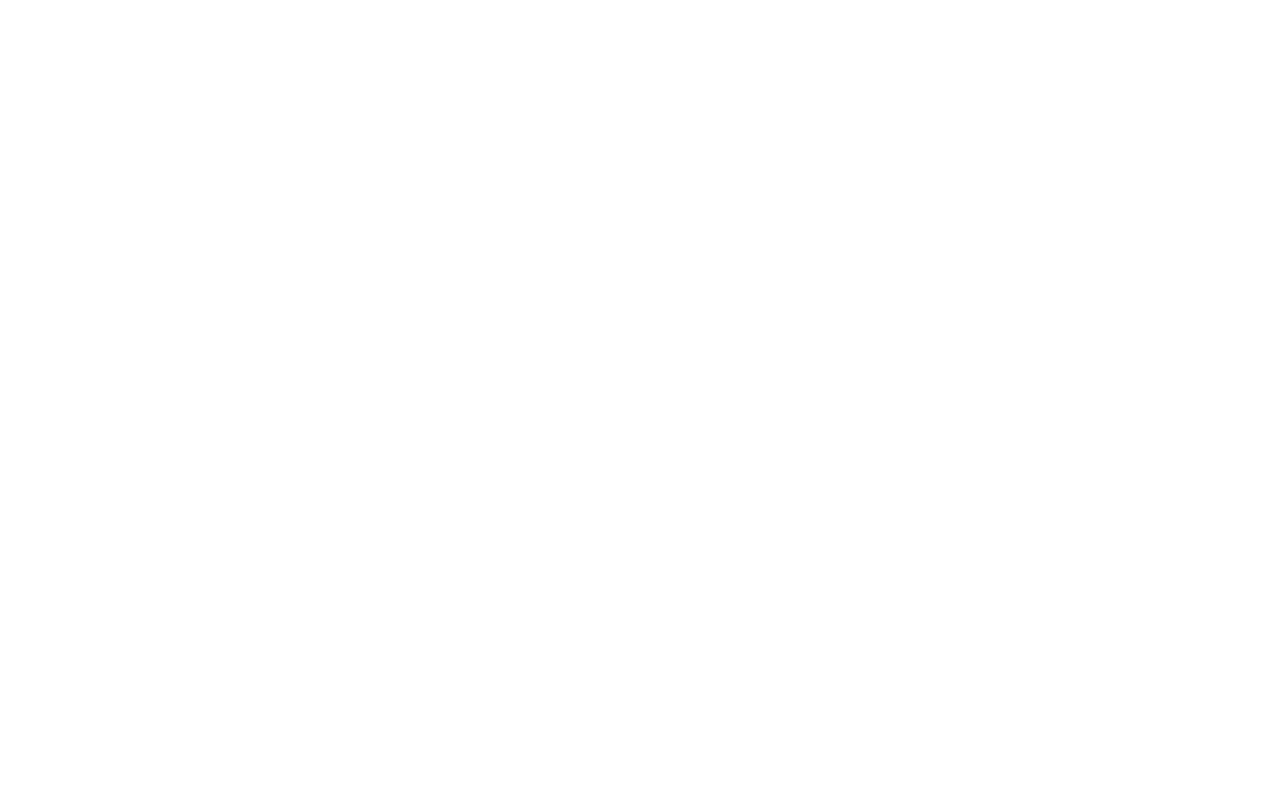
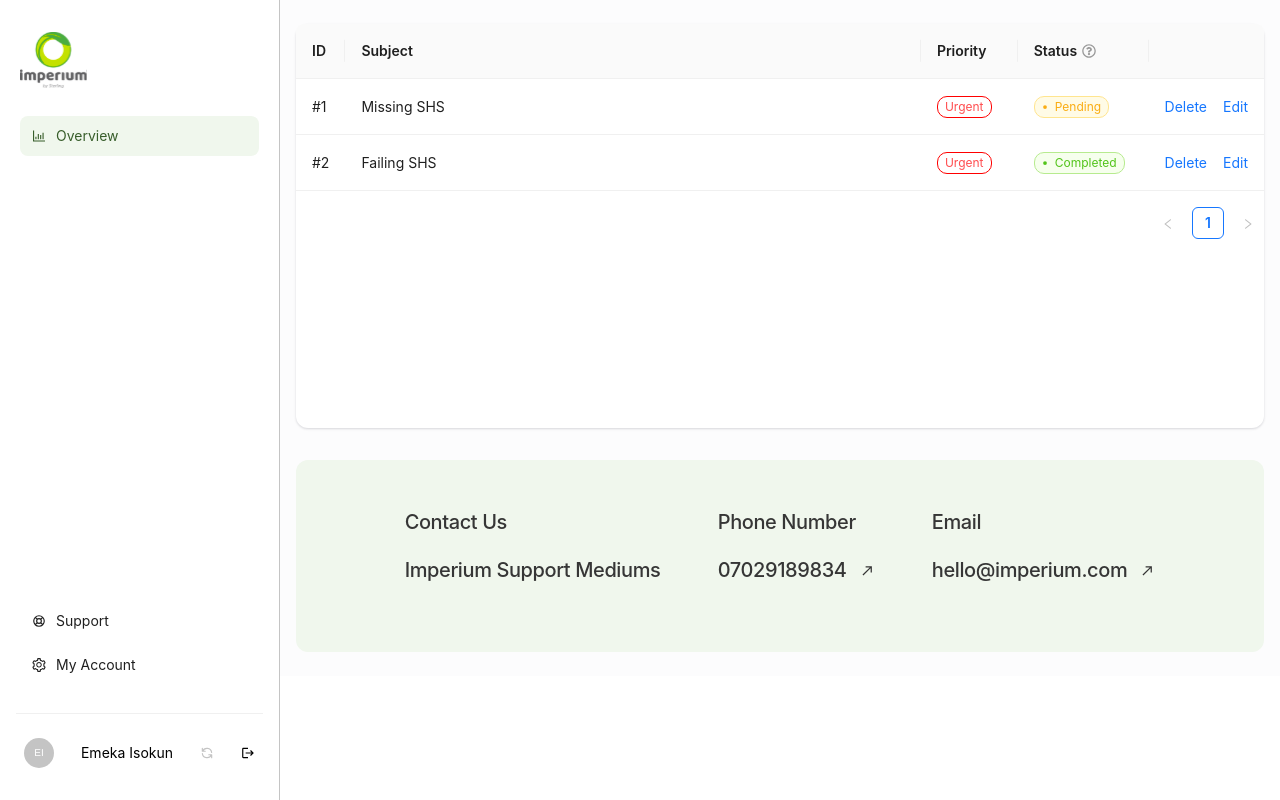
Before and after one commit to WYRE-ENERGIES/imperium-frontend, a React (Create React App) app: page /support in a window 1280 px wide. Before the commit this address had no page. Built offline with nearby package versions, Linux system fonts and the light colour scheme.

Commit message:
design support cards

```diff
--- a/src/App.js
+++ b/src/App.js
@@ -5,6 +5,7 @@
 import { BrowserRouter as Router, Route, Routes } from 'react-router-dom'
 
 import Overview from './pages/Customer/Overview/Overview'
+import { Support } from './pages/Customer/Support/Support'
 
 function App() {
   return (
@@ -12,6 +13,7 @@
       <Suspense fallback="loading">
         <Routes>
           <Route path="/" element={<Overview />} />
+          <Route path="/support" element={<Support />} />
         </Routes>
       </Suspense>
     </Router>
--- a/src/components/Layout/PageLayout.jsx
+++ b/src/components/Layout/PageLayout.jsx
@@ -1,6 +1,6 @@
 import { Layout, theme } from 'antd'
+
 import React from 'react'
-
 import Sidebar from '../SideBar/Sidebar'
 
 const { Content } = Layout
@@ -17,6 +17,7 @@
         className="site-layout"
         style={{
           marginLeft: 280,
+          backgroundColor: '#FCFCFD',
         }}
       >
         <Content
--- a/src/components/SideBar/Sidebar.jsx
+++ b/src/components/SideBar/Sidebar.jsx
@@ -25,7 +25,7 @@
 )
 
 const bottomItems = [
-  { icon: HiOutlineSupport, title: 'Support', linkTo: '#' },
+  { icon: HiOutlineSupport, title: 'Support', linkTo: '/support' },
   { icon: SettingOutlined, title: 'My Account', linkTo: '#' },
 ].map((item, index) => (
   <Item
--- a/src/index.css
+++ b/src/index.css
@@ -1,3 +1,5 @@
+/* @import url('https://fonts.googleapis.com/css2?family=Baloo+2:wght@400;500;600;700;800&display=swap'); */
+
 body {
   margin: 0;
   font-family: -apple-system, BlinkMacSystemFont, 'Segoe UI', 'Roboto', 'Oxygen',
--- a/src/pages/Customer/Overview/Overview.jsx
+++ b/src/pages/Customer/Overview/Overview.jsx
@@ -1,6 +1,5 @@
 import { theme } from 'antd'
-import React, { useState } from 'react'
-import Swal from 'sweetalert2'
+import React from 'react'
 
 import PageLayout from '../../../components/Layout/PageLayout'
 import InstructionModal from './InstructionModal/InstructionModal'
--- /dev/null
+++ b/src/pages/Customer/Support/Support.jsx
@@ -0,0 +1,42 @@
+import { MdNorthEast } from 'react-icons/md'
+import PageLayout from '../../../components/Layout/PageLayout'
+import React from 'react'
+import TicketTable from './TicketTable/TicketTable'
+import classes from './Support.module.scss'
+
+const data = [
+  { title: 'Contact Us', description: 'Imperium Support Mediums', icon: false },
+  { title: 'Phone Number', description: '07029189834', icon: true },
+  { title: 'Email', description: 'hello@imperium.com', icon: true },
+]
+const InnerCard = ({ title, description, icon }) => (
+  <div className={classes.Support__innerSection}>
+    <p>{title}</p>
+    <p className={classes.Support__p}>
+      {description}
+      {icon && <MdNorthEast style={{ marginLeft: 13 }} size={15} />}
+    </p>
+  </div>
+)
+
+export const Support = () => {
+  return (
+    <PageLayout>
+      <div className={classes.Support} style={{ backgroundColor: '#FCFCFD' }}>
+        <section className={classes.Support__topSection}>
+          <TicketTable />
+        </section>
+        <section className={classes.Support__bottomSection}>
+          {data.map((item, index) => (
+            <InnerCard
+              key={`${item.title} ${index}`}
+              title={item.title}
+              description={item.description}
+              icon={item.icon}
+            />
+          ))}
+        </section>
+      </div>
+    </PageLayout>
+  )
+}
--- /dev/null
+++ b/src/pages/Customer/Support/Support.module.scss
@@ -0,0 +1,42 @@
+.Support {
+  &__topSection {
+    box-sizing: border-box;
+    display: flex;
+    flex-direction: column;
+    align-items: flex-start;
+    padding: 0px;
+    min-height: 404px;
+    background: #ffffff;
+    box-shadow: 0px 1px 3px rgba(16, 24, 40, 0.1),
+      0px 1px 2px rgba(16, 24, 40, 0.06);
+    border-radius: 12px;
+    margin-bottom: 32px;
+  }
+
+  &__bottomSection {
+    display: flex;
+    flex-direction: row;
+    align-items: center;
+    justify-content: space-around;
+    padding: 60px 80px;
+    height: 192px;
+
+    background: #f0f7ed;
+    border-radius: 12px;
+  }
+
+  &__innerSection {
+    font-style: normal;
+    font-weight: 500;
+    font-size: 20px;
+    line-height: 28px;
+    letter-spacing: -0.02em;
+    color: #363636;
+  }
+
+  &__p {
+    display: flex;
+    flex-direction: row;
+    align-items: center;
+  }
+}
--- /dev/null
+++ b/src/pages/Customer/Support/TicketTable/TicketTable.jsx
@@ -0,0 +1,132 @@
+import { Space, Table, Tag, Tooltip } from 'antd'
+
+import { BsDot } from 'react-icons/bs'
+import { FaRegQuestionCircle } from 'react-icons/fa'
+import React from 'react'
+
+const columns = [
+  {
+    title: 'ID',
+    dataIndex: 'id',
+    key: 'id',
+    width: '5%',
+    render: (text) => `#${text}`,
+  },
+  {
+    title: 'Subject',
+    dataIndex: 'subject',
+    key: 'subject',
+  },
+  {
+    title: 'Priority',
+    key: 'priority',
+    dataIndex: 'priority',
+    width: '10%',
+    render: (text) => {
+      return (
+        <Tag
+          color="error"
+          key={text}
+          style={{
+            backgroundColor: 'white',
+            border: '1px solid red',
+            borderRadius: '10px',
+          }}
+        >
+          {text}
+        </Tag>
+      )
+    },
+  },
+  {
+    title: (
+      <span
+        style={{
+          display: 'flex',
+          alignItems: 'center',
+        }}
+      >
+        Status{' '}
+        <Tooltip title="SHS status">
+          <FaRegQuestionCircle style={{ marginLeft: 5, color: '#999999' }} />
+        </Tooltip>
+      </span>
+    ),
+    key: 'status',
+    dataIndex: 'status',
+    width: '10%',
+    render: (text) => {
+      const color = getColor(text)
+      return (
+        <Tag
+          color={color}
+          key={text}
+          style={{
+            borderRadius: '10px',
+            paddingLeft: 0,
+            display: 'flex',
+            justifyContent: 'flex-start',
+            alignItems: 'center',
+            width: 'fit-content',
+          }}
+        >
+          <BsDot size={20} />
+          {text}
+        </Tag>
+      )
+    },
+  },
+  {
+    title: '',
+    key: 'action',
+    width: '10%',
+    render: (_) => (
+      <Space size="middle">
+        <a>Delete</a>
+        <a>Edit</a>
+      </Space>
+    ),
+  },
+]
+
+const getColor = (name) => {
+  let color = ''
+
+  switch (name) {
+    case 'Urgent':
+      color = 'error'
+      break
+    case 'Pending':
+      color = 'warning'
+      break
+    case 'Completed':
+      color = 'success'
+      break
+    default:
+      color = 'error'
+      break
+  }
+
+  return color
+}
+
+const data = [
+  {
+    id: 1,
+    subject: 'Missing SHS',
+    priority: 'Urgent',
+    status: 'Pending',
+  },
+  {
+    id: 2,
+    subject: 'Failing SHS',
+    priority: 'Urgent',
+    status: 'Completed',
+  },
+]
+
+const TicketTable = () => {
+  return <Table style={{ width: '100%' }} columns={columns} dataSource={data} />
+}
+
+export default TicketTable
```
